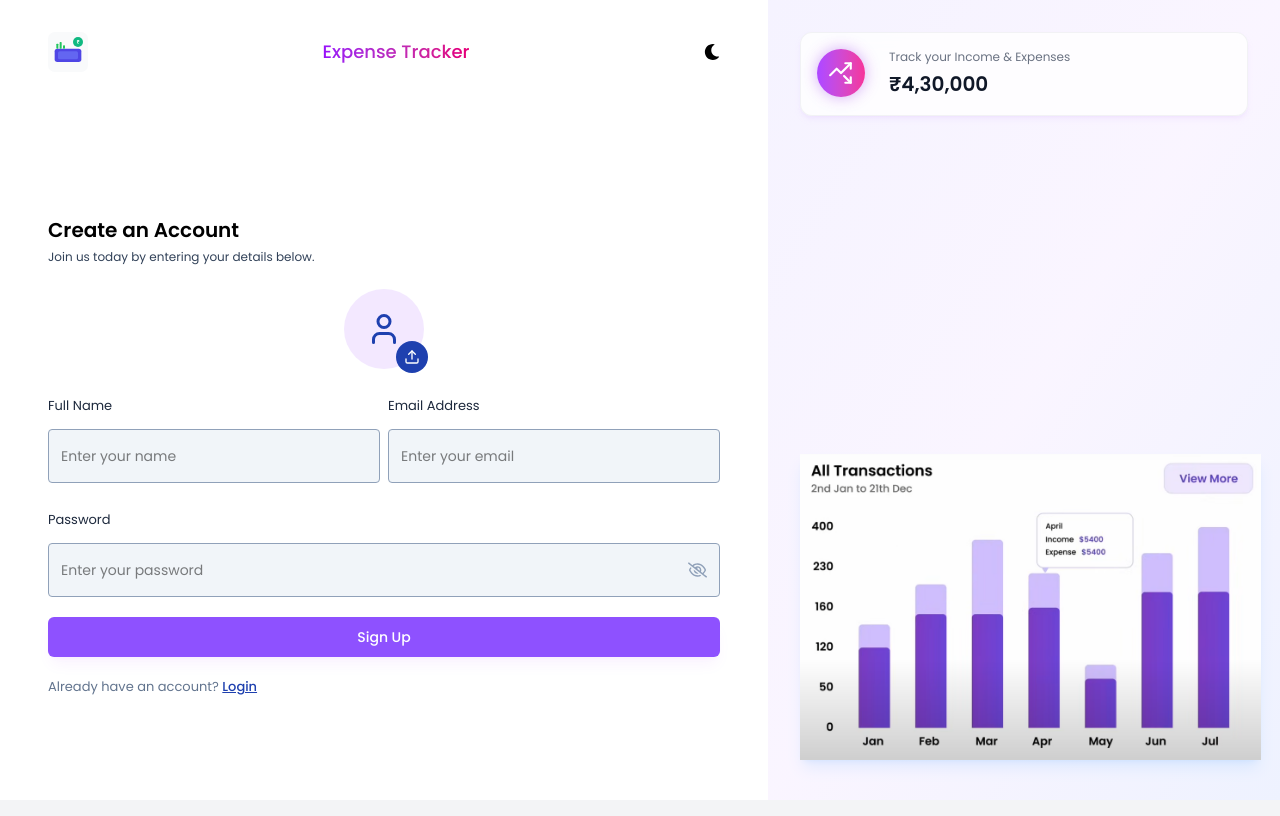
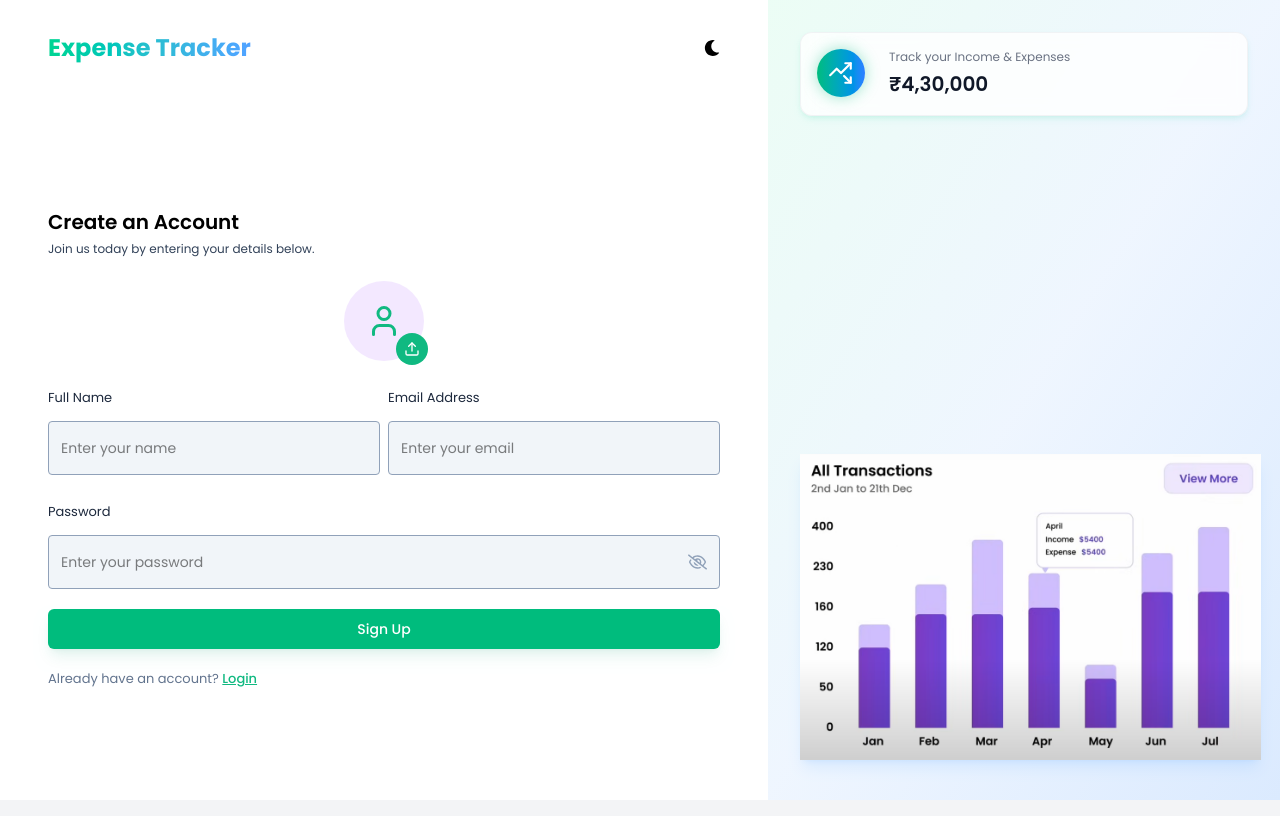
Before and after one commit to sujeetkumar-29/expense-tracker, a React (Vite) app in the folder frontend/: page /signup in a window 1280 px wide. Built offline with nearby package versions, Linux system fonts and the light colour scheme.

Commit message:
improved UI and added readme file

```diff
--- a/frontend/src/components/Home/Footer.jsx
+++ b/frontend/src/components/Home/Footer.jsx
@@ -9,8 +9,8 @@ const Footer = () => {
           {/* Company Info */}
           <div className="lg:col-span-2">
             <div className="flex items-center space-x-2 mb-6">
-              <div className="p-2 bg-gradient-to-r from-emerald-500 to-blue-500 rounded-lg">
-                <FaDollarSign className="h-6 w-6 text-white" />
+              <div className="">
+                <img src="/expenselogo.svg" className="h-10 dark:bg-black" alt="logo" />
               </div>
               <span className="text-2xl font-bold bg-gradient-to-r from-emerald-400 to-blue-400 bg-clip-text text-transparent">
                 Expense Tracker
@@ -71,7 +71,7 @@ const Footer = () => {
             <p className="text-gray-600 dark:text-gray-300 mb-6">
               Get the latest updates and financial tips delivered to your inbox.
             </p>
-            <div className="flex gap-3">
+            <div className="">
               <input
                 type="email"
                 placeholder="Enter your email"
--- a/frontend/src/components/Home/Hero.jsx
+++ b/frontend/src/components/Home/Hero.jsx
@@ -1,5 +1,6 @@
 import React from 'react';
 import { FaArrowRight, FaPlay, FaStar, FaUsers, FaChartLine } from 'react-icons/fa';
+import { Link } from 'react-router-dom';
 
 const Hero = () => {
   return (
@@ -37,10 +38,12 @@ const Hero = () => {
             </p>
 
             <div className="flex flex-col sm:flex-row gap-4 justify-center lg:justify-start mb-12">
+             <Link to="/signup" >
               <button className="group px-8 py-4 bg-gradient-to-r from-emerald-500 to-blue-500 hover:from-emerald-600 hover:to-blue-600 text-white font-semibold rounded-xl transition-all transform hover:scale-105 shadow-lg hover:shadow-xl">
                 Get Started Free
                 <FaArrowRight className="inline ml-2 h-5 w-5 group-hover:translate-x-1 transition-transform" />
               </button>
+             </Link>
               <button className="group px-8 py-4 bg-white dark:bg-gray-800 text-gray-900 dark:text-white font-semibold rounded-xl border-2 border-gray-300 dark:border-gray-600 hover:border-emerald-500 dark:hover:border-emerald-400 transition-all transform hover:scale-105 shadow-lg hover:shadow-xl">
                 <FaPlay className="inline mr-2 h-5 w-5" />
                 Watch Demo
--- a/frontend/src/components/layouts/AuthLayout.jsx
+++ b/frontend/src/components/layouts/AuthLayout.jsx
@@ -2,51 +2,26 @@ import React from 'react'
 import CARD_2 from '../../assets/images/card2.png'
 import { LuTrendingUpDown } from 'react-icons/lu';
 import DarkModeToggle from "../../components/DarkModeToggle"
+import { Link } from 'react-router-dom';
 
 const AuthLayout = ({ children }) => {
     return (
         <div className="flex">
             <div className="w-screen h-screen md:w-[60vw] px-12 pt-8 pb-12 bg-white dark:bg-gray-900 transition-colors duration-300">
                 <div className="flex justify-between items-center mb-6">
-                <img src="/expenselogo.svg" className="h-10 dark:bg-black" alt="logo" />
-                    <h2 className="text-lg font-medium bg-gradient-to-r from-purple-600 to-pink-600 dark:from-purple-400 dark:to-pink-400 bg-clip-text text-transparent">
-                        Expense Tracker
-                    </h2>
+                    <Link to="/">
+                        <h2 className="text-2xl font-bold bg-gradient-to-r from-emerald-400 to-blue-400 bg-clip-text text-transparent">
+                            Expense Tracker
+                        </h2>
+                    </Link>
                     <DarkModeToggle />
                 </div>
                 {children}
             </div>
 
             <div className="hidden md:block w-[40vw] h-screen overflow-hidden p-8 relative transition-all duration-500
-                bg-gradient-to-br from-violet-50 via-purple-50 to-indigo-50
-                dark:bg-gradient-to-br dark:from-gray-900 dark:via-purple-900 dark:to-indigo-900">
-
-                {/* Space Glow Effects */}
-                {/* <div className="absolute inset-0 overflow-hidden"> */}
-                    {/* Animated gradient orbs with glow */}
-                    {/* <div className="w-48 h-48 rounded-full absolute -top-7 -left-5 animate-pulse transition-all duration-1000
-                        bg-gradient-to-r from-purple-400 to-pink-400 shadow-[0_0_60px_rgba(147,51,234,0.4)]
-                        dark:bg-gradient-to-r dark:from-purple-600 dark:to-pink-600 dark:shadow-[0_0_100px_rgba(147,51,234,0.7)]" />
-
-                    <div className="w-48 h-48 rounded-full border-[20px] absolute top-[30%] -right-10 animate-pulse transition-all duration-1000 delay-300
-                        border-fuchsia-400 shadow-[0_0_80px_rgba(217,70,239,0.3)]
-                        dark:border-fuchsia-500 dark:shadow-[0_0_120px_rgba(217,70,239,0.6)]" />
-
-                    <div className="w-48 h-48 rounded-full absolute -bottom-7 -left-5 animate-pulse transition-all duration-1000 delay-500
-                        bg-gradient-to-r from-violet-400 to-indigo-400 shadow-[0_0_60px_rgba(124,58,237,0.4)]
-                        dark:bg-gradient-to-r dark:from-violet-600 dark:to-indigo-600 dark:shadow-[0_0_100px_rgba(124,58,237,0.7)]" /> */}
-
-                    {/* Additional space glow particles */}
-                    {/* <div className="w-4 h-4 rounded-full absolute top-20 right-20 animate-ping
-                        bg-cyan-300 shadow-[0_0_15px_rgba(34,211,238,0.6)]
-                        dark:bg-cyan-400 dark:shadow-[0_0_20px_rgba(34,211,238,0.8)]" />
-                    <div className="w-3 h-3 rounded-full absolute top-[60%] right-[20%] animate-ping delay-1000
-                        bg-pink-300 shadow-[0_0_10px_rgba(244,114,182,0.6)]
-                        dark:bg-pink-400 dark:shadow-[0_0_15px_rgba(244,114,182,0.8)]" />
-                    <div className="w-2 h-2 rounded-full absolute bottom-[30%] right-[30%] animate-ping delay-700
-                        bg-yellow-300 shadow-[0_0_8px_rgba(250,204,21,0.6)]
-                        dark:bg-yellow-400 dark:shadow-[0_0_12px_rgba(250,204,21,0.8)]" />
-                </div> */}
+                bg-gradient-to-br from-emerald-50 via-blue-50 to-blue-100
+                dark:bg-gradient-to-br dark:from-gray-900 dark:via-emerald-900 dark:to-blue-900">
 
                 <div className="grid grid-cols-1 z-20 relative">
                     <StatsInfoCard
@@ -60,7 +35,7 @@ const AuthLayout = ({ children }) => {
                     src={CARD_2}
                     className="w-64 lg:w-[90%] absolute bottom-10 transition-all duration-500
                         shadow-lg shadow-blue-400/15
-                        dark:shadow-2xl dark:shadow-purple-500/30 dark:drop-shadow-[0_0_30px_rgba(147,51,234,0.5)]"
+                        dark:shadow-2xl dark:shadow-emerald-500/30 dark:drop-shadow-[0_0_30px_rgba(16,185,129,0.5)]"
                     alt="Card illustration"
                 />
             </div>
@@ -73,11 +48,11 @@ export default AuthLayout;
 const StatsInfoCard = ({ icon, label, value }) => {
     return (
         <div className="flex gap-6 p-4 rounded-xl shadow-md border z-10 mb-6 backdrop-blur-sm transition-all duration-300
-            bg-white/80 shadow-purple-400/10 border-gray-200/50 text-gray-900
-            dark:bg-gray-800/70 dark:shadow-purple-500/20 dark:border-gray-700/50 dark:text-white">
+            bg-white/80 shadow-emerald-400/10 border-gray-200/50 text-gray-900
+            dark:bg-gray-800/70 dark:shadow-emerald-500/20 dark:border-gray-700/50 dark:text-white">
             <div className="w-12 h-12 flex items-center justify-center text-[26px] text-white rounded-full transition-all duration-300
-                bg-gradient-to-r from-purple-500 to-pink-500 shadow-[0_0_15px_rgba(147,51,234,0.4)]
-                dark:bg-gradient-to-r dark:from-purple-600 dark:to-pink-600 dark:shadow-[0_0_20px_rgba(147,51,234,0.6)]">
+                bg-gradient-to-r from-emerald-500 to-blue-500 shadow-[0_0_15px_rgba(16,185,129,0.4)]
+                dark:bg-gradient-to-r dark:from-emerald-600 dark:to-blue-600 dark:shadow-[0_0_20px_rgba(16,185,129,0.6)]">
                 {icon}
             </div>
             <div>
--- a/frontend/src/components/layouts/Navbar.jsx
+++ b/frontend/src/components/layouts/Navbar.jsx
@@ -54,7 +54,7 @@ const Navbar = ({ activeMenu }) => {
                     {openSideMenu ? <HiOutlineX className="text-2xl cursor-pointer" /> : <HiOutlineMenu className="text-2xl cursor-pointer" />}
                 </button>
                 <img src="/expenselogo.svg" className="h-10 dark:bg-black" alt="logo" />
-                <h2 className="text-lg font-medium bg-gradient-to-r from-purple-600 to-pink-600 dark:from-purple-400 dark:to-pink-400 bg-clip-text text-transparent">
+                <h2 className="text-2xl font-bold bg-gradient-to-r from-emerald-600 to-blue-600 bg-clip-text text-transparent">
                     Expense Tracker
                 </h2>
 
--- a/frontend/src/components/layouts/SideMenu.jsx
+++ b/frontend/src/components/layouts/SideMenu.jsx
@@ -22,7 +22,7 @@ const SideMenu = ({ activeMenu }) => {
         localStorage.removeItem('authToken');
         localStorage.removeItem('userInfo');
         clearUser();
-        navigate("/login");
+        navigate("/");
     };
 
     return (
--- a/frontend/src/index.css
+++ b/frontend/src/index.css
@@ -1,5 +1,5 @@
 @import url('https://fonts.googleapis.com/css2?family=Outfit:wght@100..900&family=Poppins:ital,wght@0,100;0,200;0,300;0,400;0,500;0,600;0,700;0,800;0,900;1,100;1,200;1,300;1,400;1,500;1,600;1,700;1,800;1,900&display=swap');
-@import "tailwindcss" ;
+@import "tailwindcss";
 
 @custom-variant dark (&:where(.dark, .dark *));
 :root {
@@ -8,42 +8,49 @@
 
 @theme {
   --font-display: 'Poppins', sans-serif;
-  --breakpoint-3xl :1920px;
-  --color-primary: #1E40AF;
+  --breakpoint-3xl: 1920px;
+  --color-primary: #10B981; /* emerald-500 */
+}
+
+/* index.css or global.css */
+html, body {
+  overflow-x: hidden;
 }
 
 @layer base {
-    html{
-        font-family: var(--font-display);
-    }
+  html {
+    font-family: var(--font-display);
+  }
+
   body {
-
     background-color: #F3F4F6;
     color: #111827;
     overflow-x: hidden;
   }
 }
 
+/* COMPONENT STYLES */
+
 .input-box {
-  @apply w-full flex justify-between gap-3 text-sm text-black dark:text-white bg-slate-100 dark:bg-slate-900 rounded px-3 py-4 mb-4 mt-3 border border-slate-400 outline-none ;
+  @apply w-full flex justify-between gap-3 text-sm text-black dark:text-white bg-slate-100 dark:bg-slate-900 rounded px-3 py-4 mb-4 mt-3 border border-slate-400 outline-none;
 }
 
 .btn-primary {
-  @apply w-full text-sm font-medium text-white bg-violet-500 shadow-lg shadow-purple-600/5 p-[10px] rounded-md my-1 hover:bg-purple-600/15 hover:text-purple-600 ;
+  @apply w-full text-sm font-medium text-white bg-emerald-500 shadow-lg shadow-emerald-600/10 p-[10px] rounded-md my-1 hover:bg-emerald-600/15 hover:text-emerald-600;
 }
 
-.card{
-  @apply bg-white dark:bg-slate-900 p-6 rounded-2xl shadow-md shadow-gray-100 dark:shadow-gray-700 border border-gray-200/50 dark:border-gray-200 ;
+.card {
+  @apply bg-white dark:bg-slate-900 p-6 rounded-2xl shadow-md shadow-gray-100 dark:shadow-gray-700 border border-gray-200/50 dark:border-gray-200;
 }
 
-.card-btn{
-  @apply flex items-center gap-3 text-[12px] font-medium text-gray-700 bg-gray-50 hover:bg-purple-50 px-4 py-1.5 rounded-lg border border-gray-200/50 cursor-pointer ;
+.card-btn {
+  @apply flex items-center gap-3 text-[12px] font-medium text-gray-700 bg-gray-50 hover:bg-emerald-50 px-4 py-1.5 rounded-lg border border-gray-200/50 cursor-pointer;
 }
 
-.add-btn{
-  @apply flex items-center gap-1.5 text-xs md:text-sm font-medium text-purple-600 whitespace-nowrap bg-purple-50 border border-purple-100 rounded-lg px-4 py-2 cursor-pointer;
+.add-btn {
+  @apply flex items-center gap-1.5 text-xs md:text-sm font-medium text-emerald-600 whitespace-nowrap bg-emerald-50 border border-emerald-100 rounded-lg px-4 py-2 cursor-pointer;
 }
 
-.add-btn-fill{
-  @apply text-white bg-primary
+.add-btn-fill {
+  @apply text-white bg-primary;
 }
--- a/frontend/src/pages/Dashboard/Dashboard.jsx
+++ b/frontend/src/pages/Dashboard/Dashboard.jsx
@@ -61,7 +61,7 @@ const Dashboard = () => {
             icon={<LuWalletMinimal />}
             label="Total Income "
             value={addThousandsSeparator(dashboardData?.totalIncome || 0)}
-            color="bg-orange-500"
+            color="bg-blue-500"
           />
           <InfoCard
             icon={<LuHandCoins />}
--- a/frontend/src/utils/data.js
+++ b/frontend/src/utils/data.js
@@ -35,6 +35,6 @@ export const SIDE_MENU_DATA = [
         id: "06",
         label: "Logout",
         icon: LuLogOut,
-        path: "logout",
+        path: "/",
     },
 ]
```
Also changed, not shown: frontend/src/components/Home/Features.jsx (+6 -6 lines), frontend/src/components/Home/Header.jsx (+36 -24 lines), 1 other file (tests, documents, lock files or other folders).
